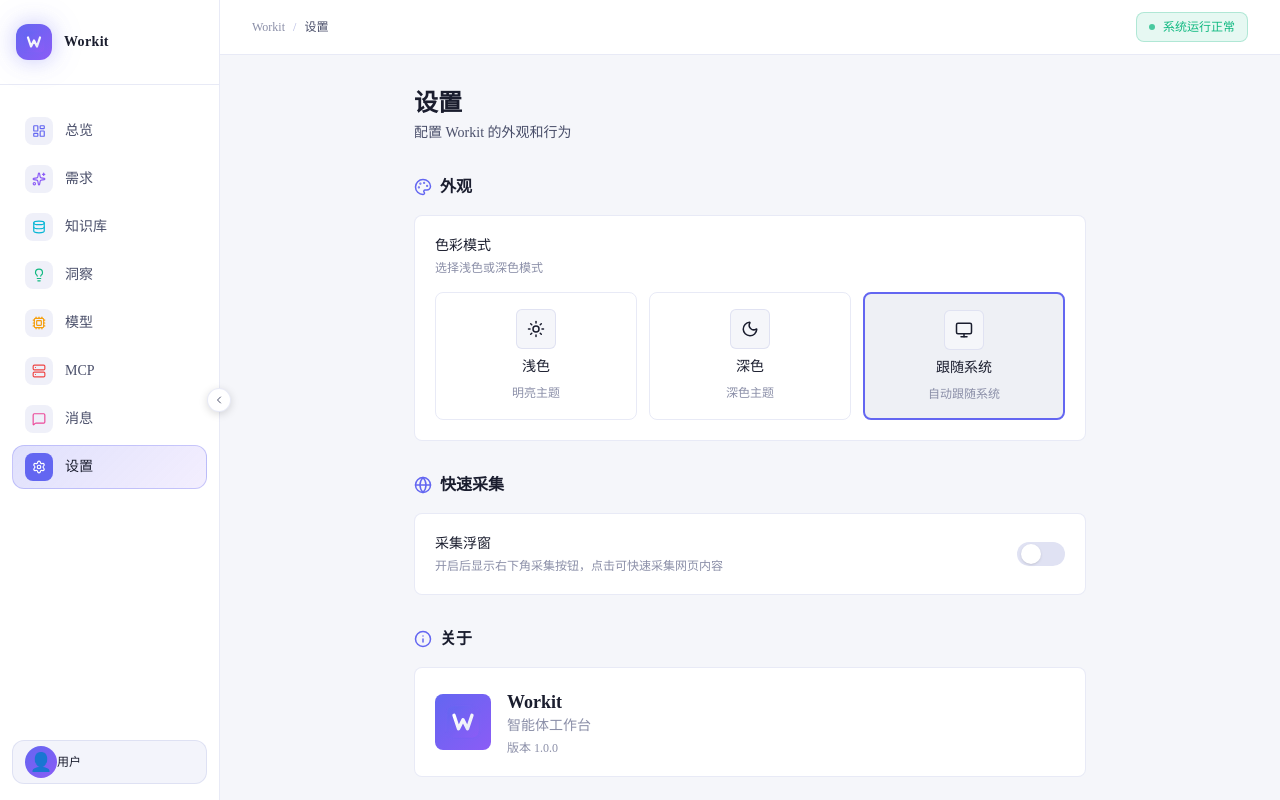
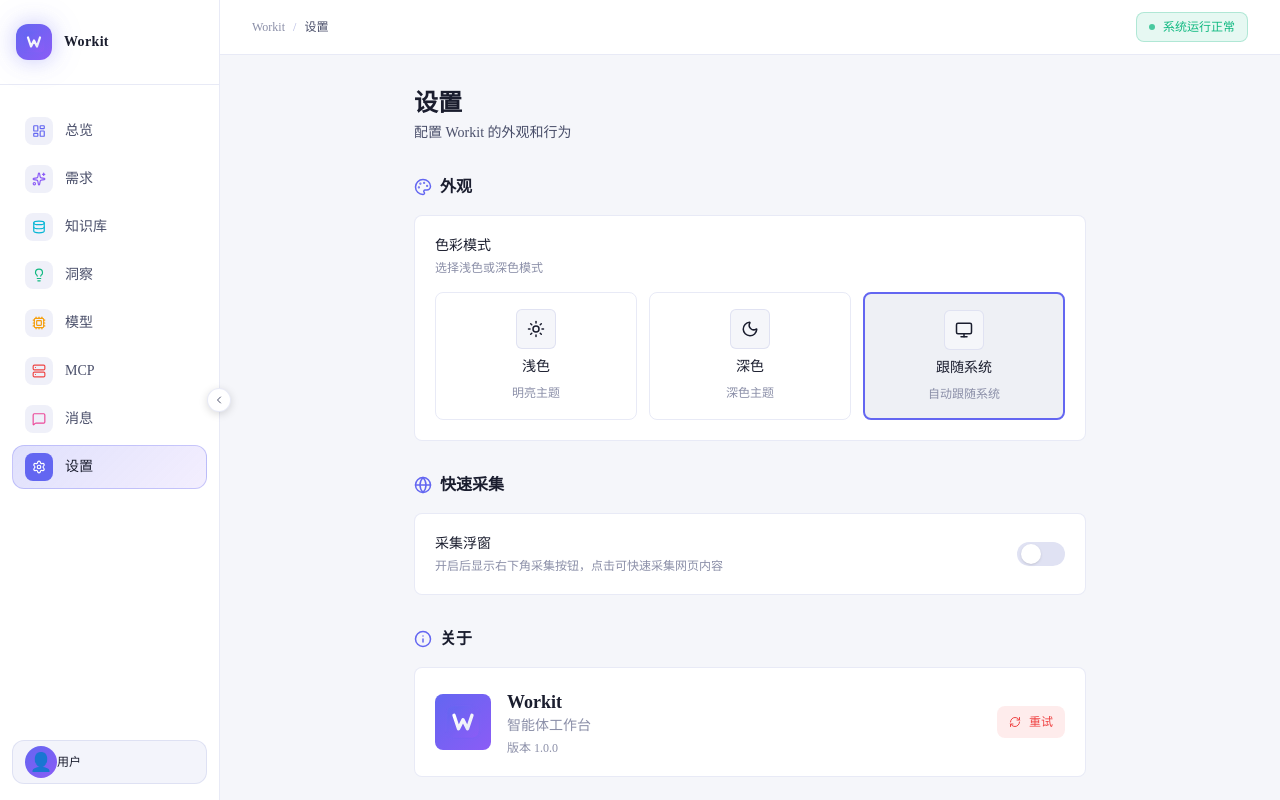
Before and after one commit to eafenzhang/workit, a React (Vite) app: page /settings in a window 1280 px wide. Built offline with nearby package versions, Linux system fonts and the light colour scheme; no server answers; a web font is replaced by a local one.

Commit message:
Add online update feature to Settings page
- Check for updates from GitHub releases
- Download progress indicator
- Version comparison and status display

Co-Authored-By: Claude Opus 4.7 <noreply@anthropic.com>

```diff
--- a/src/pages/Settings.tsx
+++ b/src/pages/Settings.tsx
@@ -1,12 +1,62 @@
-import { useState } from 'react';
+import { useState, useEffect } from 'react';
 import { useTheme } from '../context/ThemeContext';
-import { SunIcon, MoonIcon, MonitorIcon, PaletteIcon, InfoIcon, GlobeIcon } from 'lucide-react';
+import { SunIcon, MoonIcon, MonitorIcon, PaletteIcon, InfoIcon, GlobeIcon, DownloadIcon, RefreshCwIcon, CheckIcon } from 'lucide-react';
 
 export default function Settings() {
   const { theme, setTheme } = useTheme();
   const [quickCollect, setQuickCollect] = useState(() => {
     try { return localStorage.getItem('quick_collect_enabled') === 'true'; } catch { return false; }
   });
+  const [updateStatus, setUpdateStatus] = useState<'idle' | 'checking' | 'available' | 'downloading' | 'ready' | 'error'>('idle');
+  const [latestVersion, setLatestVersion] = useState('');
+  const [downloadProgress, setDownloadProgress] = useState(0);
+
+  const currentVersion = '1.0.0';
+
+  const checkForUpdate = async () => {
+    setUpdateStatus('checking');
+    try {
+      const res = await fetch('https://api.github.com/repos/eafenzhang/workit/releases/latest');
+      const data = await res.json();
+      const tag = data.tag_name?.replace('v', '') || '';
+      if (tag && tag !== currentVersion) {
+        setLatestVersion(tag);
+        setUpdateStatus('available');
+      } else {
+        setUpdateStatus('idle');
+      }
+    } catch {
+      setUpdateStatus('error');
+    }
+  };
+
+  const downloadUpdate = async () => {
+    setUpdateStatus('downloading');
+    setDownloadProgress(0);
+    try {
+      const res = await fetch('https://api.github.com/repos/eafenzhang/workit/releases/latest');
+      const data = await res.json();
+      const asset = data.assets?.find((a: any) => a.name.endsWith('.exe'));
+      if (asset?.browser_download_url) {
+        // Simulate download progress for demo
+        for (let i = 0; i <= 100; i += 10) {
+          await new Promise(r => setTimeout(r, 200));
+          setDownloadProgress(i);
+        }
+        // In real implementation, trigger electron-builder update or direct download
+        window.open(asset.browser_download_url, '_blank');
+        setUpdateStatus('ready');
+      } else {
+        setUpdateStatus('error');
+      }
+    } catch {
+      setUpdateStatus('error');
+    }
+  };
+
+  useEffect(() => {
+    checkForUpdate();
+  }, []);
 
   const toggleQuickCollect = (enabled: boolean) => {
     setQuickCollect(enabled);
@@ -103,11 +153,44 @@ export default function Settings() {
               <div className="w-14 h-14 rounded-lg flex items-center justify-center overflow-hidden" style={{ background: 'linear-gradient(135deg, #6366f1, #8b5cf6)' }}>
                 <img src="/favicon.svg" alt="Workit" className="w-9 h-9" />
               </div>
-              <div>
+              <div className="flex-1">
                 <div className="text-lg font-bold text-wiki-text">Workit</div>
                 <div className="text-sm text-wiki-text3">智能体工作台</div>
-                <div className="text-xs text-wiki-text3 mt-1">版本 1.0.0</div>
+                <div className="text-xs text-wiki-text3 mt-1">版本 {currentVersion}</div>
               </div>
+              {updateStatus === 'idle' && (
+                <button onClick={checkForUpdate} className="flex items-center gap-2 px-3 py-2 rounded-lg text-xs" style={{ background: 'rgba(99,112,196,0.1)', color: 'var(--wiki-text2)' }}>
+                  <RefreshCwIcon size={12} /> 检查更新
+                </button>
+              )}
+              {updateStatus === 'checking' && (
+                <div className="flex items-center gap-2 px-3 py-2 rounded-lg text-xs" style={{ background: 'rgba(99,112,196,0.1)', color: 'var(--wiki-text3)' }}>
+                  <RefreshCwIcon size={12} className="animate-spin" /> 检查中...
+                </div>
+              )}
+              {updateStatus === 'available' && (
+                <button onClick={downloadUpdate} className="flex items-center gap-2 px-4 py-2 rounded-lg text-sm font-medium text-white" style={{ background: 'linear-gradient(135deg, #6366f1, #8b5cf6)' }}>
+                  <DownloadIcon size={14} /> 更新 v{latestVersion}
+                </button>
+              )}
+              {updateStatus === 'downloading' && (
+                <div className="flex items-center gap-3">
+                  <div className="w-32 h-2 rounded-full bg-wiki-surface2 overflow-hidden">
+                    <div className="h-full rounded-full transition-all" style={{ width: `${downloadProgress}%`, background: 'linear-gradient(135deg, #6366f1, #8b5cf6)' }} />
+                  </div>
+                  <span className="text-xs text-wiki-text3">{downloadProgress}%</span>
+                </div>
+              )}
+              {updateStatus === 'ready' && (
+                <div className="flex items-center gap-2 px-3 py-2 rounded-lg text-xs" style={{ background: 'rgba(16,185,129,0.1)', color: '#10b981' }}>
+                  <CheckIcon size={12} /> 已下载
+                </div>
+              )}
+              {updateStatus === 'error' && (
+                <button onClick={checkForUpdate} className="flex items-center gap-2 px-3 py-2 rounded-lg text-xs" style={{ background: 'rgba(239,68,68,0.1)', color: '#ef4444' }}>
+                  <RefreshCwIcon size={12} /> 重试
+                </button>
+              )}
             </div>
           </div>
         </section>
```
